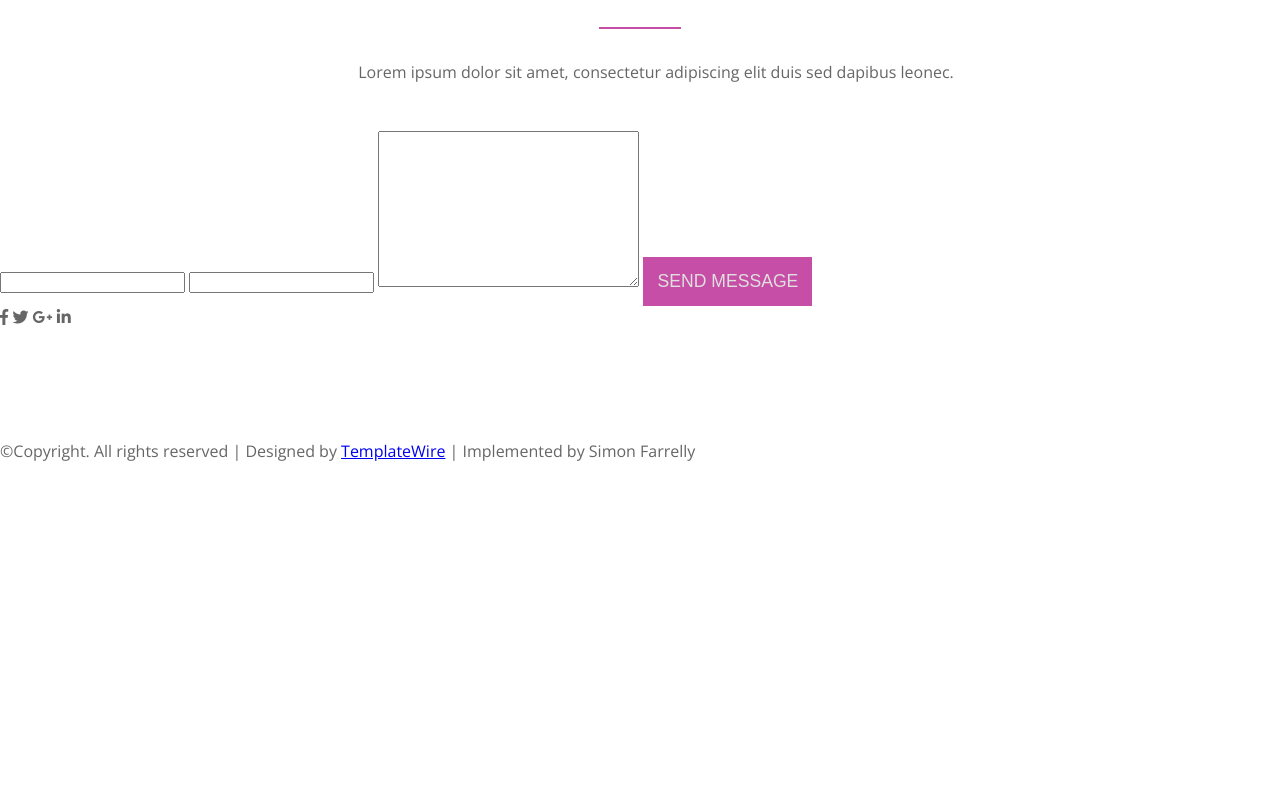
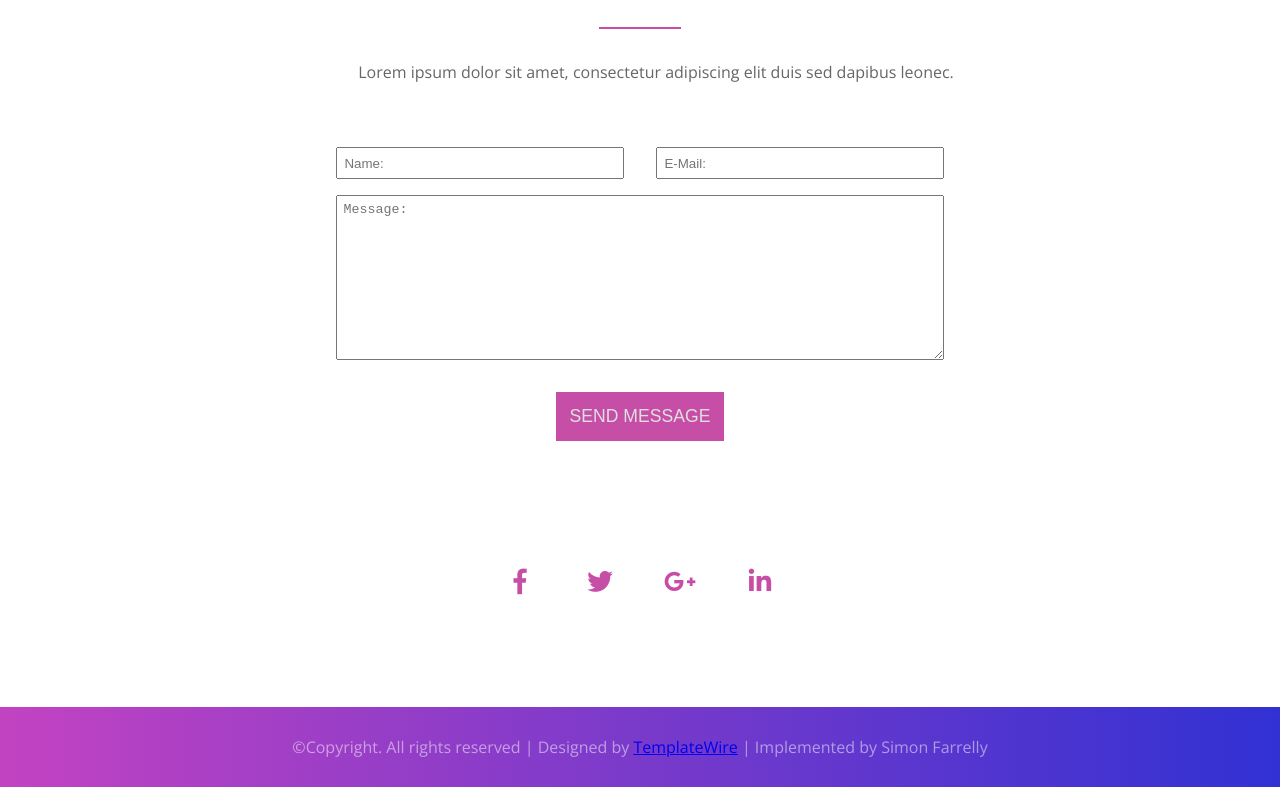
Before and after one commit to shootersf/Front-End-Demo, a plain HTML site: page index.html in a window 1280 px wide. Shown: the part 4109-4896 px from the top of the page. Before the commit the page ends 4587 px from the top, so only its background shows below. Drawn offline with nearby package versions, Linux system fonts and the light colour scheme.

Commit message:
Version 2 Basic CSS complete

```diff
--- a/index.html
+++ b/index.html
@@ -172,12 +172,12 @@
     <section class="contact">
         <h2>Get In Touch</h2>
         <p class="sub-heading">Lorem ipsum dolor sit amet, consectetur adipiscing elit duis sed dapibus leonec.</p>
-        <form action="#">
-            <input type="text" name="name">
-            <input type="email" name="email" id="email">
-            <textarea name="message" id="message" cols="30" rows="10"></textarea>
-            <button class="button solid-button">Send Message</button>
+        <form action="#"class="contact-container grid">
+            <input type="text" name="name" placeholder="Name:">
+            <input type="email" name="email" id="email" placeholder="E-Mail:">
+            <textarea name="message" id="message" cols="30" rows="10" placeholder="Message:"></textarea>
         </form>
+        <button class="button solid-button form-button">Send Message</button>
         <div class="social-media-icons">
             <i class="fab fa-facebook-f"></i>
             <i class="fab fa-twitter"></i>
--- a/styles/main.css
+++ b/styles/main.css
@@ -3,6 +3,8 @@
     --font-dark: #666;
     --light-purple: #C74EA6;
     --dark-purple: #9e3e85;
+    --header-blue: rgba(49, 49, 211, 0.65);
+    --header-purple: rgba(194, 67, 194, 0.65)
 }
 
 body {
@@ -16,7 +18,7 @@ header {
     height: 43rem;
     background-color: aquamarine; /*fallback*/
     background:
-    linear-gradient(rgba(49, 49, 211, 0.65), rgba(194, 67, 194, 0.65)),
+    linear-gradient(var(--header-blue), var(--header-purple)),
     url("https://images.unsplash.com/photo-1455819760800-d2aa223b237a?ixlib=rb-0.3.5&q=80&fm=jpg&crop=entropy&cs=tinysrgb&w=1600&h=900&fit=crop&ixid=eyJhcHBfaWQiOjF9&s=fe8349a1b1abafbf68805ea43fcceda8")
     center no-repeat;
     background-size: cover;
@@ -306,3 +308,48 @@ h3 {
     padding: 0;
     margin: 0 0.8rem;
 }
+
+.contact-container {
+    width: 50%;
+    grid-template-columns: 1fr 1fr;
+    grid-template-rows: auto auto;
+    margin: 2rem auto;
+}
+
+#message {
+    grid-column: 1 / span 2;
+    margin: 0 1rem;
+    padding: .4rem;
+}
+
+input {
+    margin: 1rem;
+    padding: .4rem;
+}
+
+.form-button {
+    display: block;
+    margin: 1rem auto;
+}
+
+.social-media-icons {
+    margin-top: 8rem;
+    display: flex;
+    justify-content: center;
+}
+
+.fab {
+    flex-basis: 5rem;
+    font-size: 1.6rem;
+    color: var(--light-purple);
+    text-align: center;
+}
+
+footer {
+    text-align: center;
+    width: 100%;
+    height: 5rem;
+    line-height: 5rem;
+    background: linear-gradient(to left, rgba(49, 49, 211, 1), rgba(194, 67, 194, 1));
+    color: rgba(255,255,255,0.5);
+}
```
